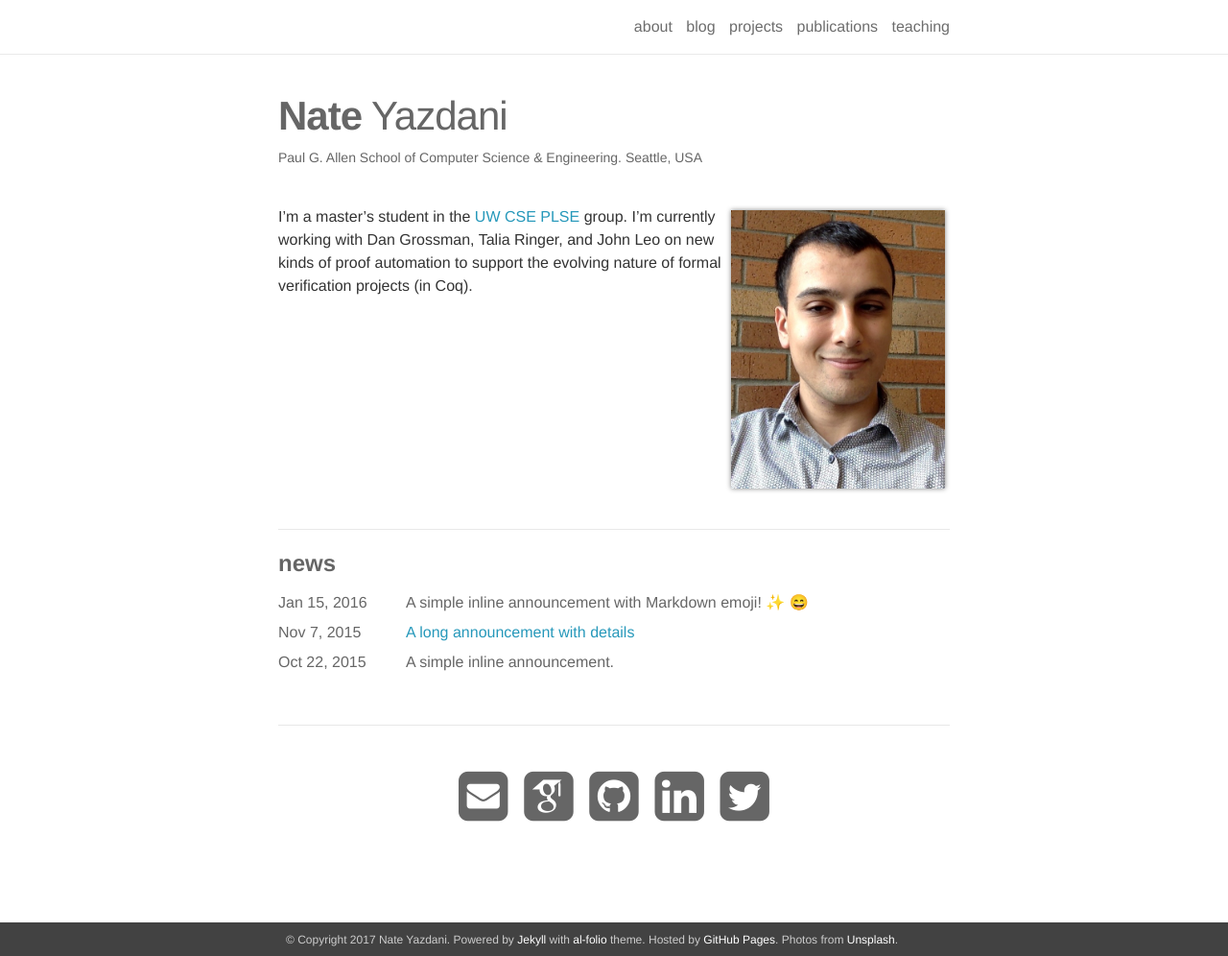
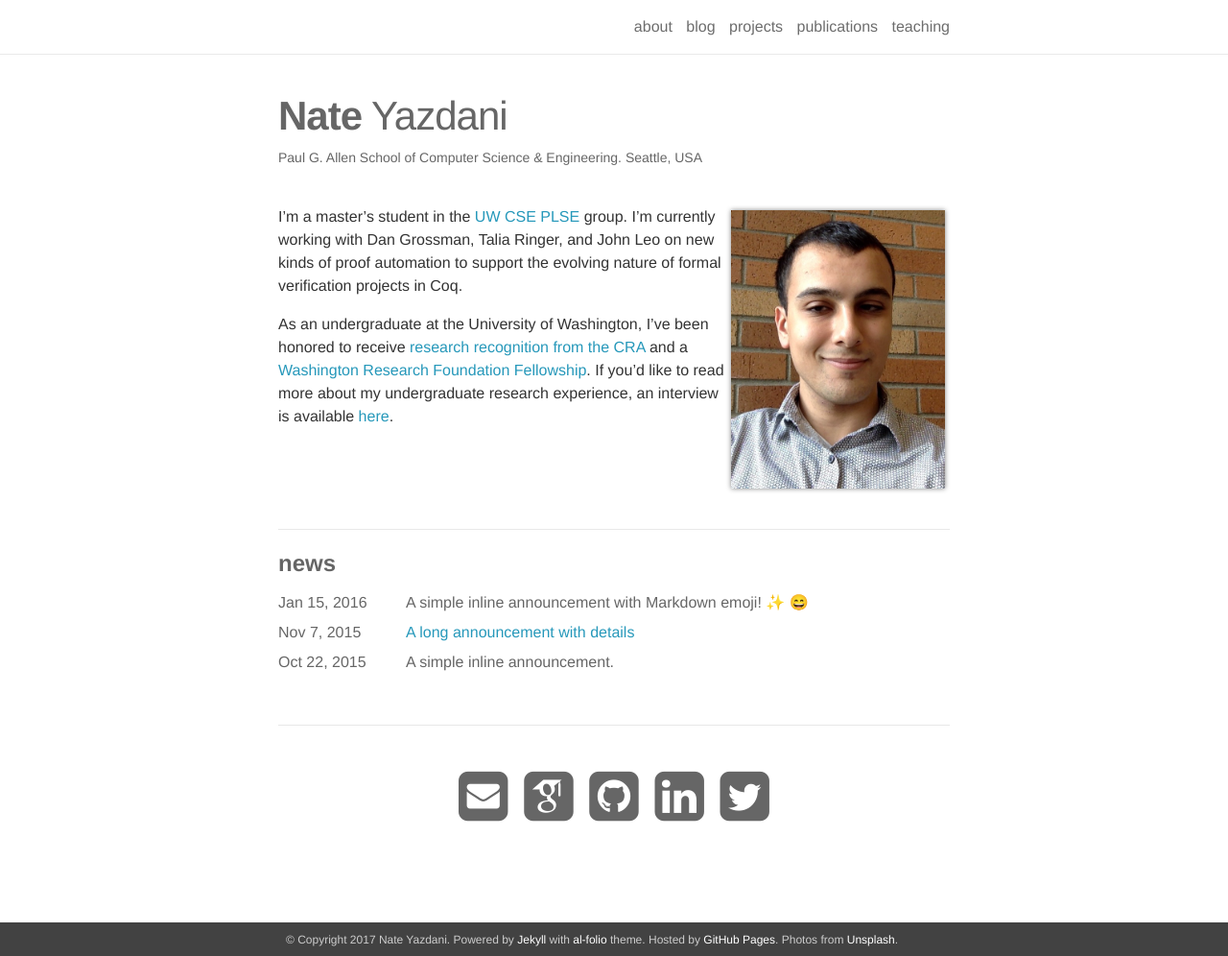
Before and after one commit to nateyazdani/nateyazdani.github.io, a Jekyll site: the page built from _pages/about.md, in a window 1280 px wide and 996 px high. Shown: the whole window at 96% size. Built offline with Jekyll 4.4.1, drawn with Linux system fonts in a browser that asks for light colours; nearby versions of some CDN libraries; emoji names are drawn with the system emoji font; some web fonts are replaced.

Commit message:
Update about page

```diff
--- a/_pages/about.md
+++ b/_pages/about.md
@@ -16,6 +16,6 @@
 social: true
 ---
 
-I'm a master's student in the [UW CSE](https://www.cs.washington.edu) [PLSE](http://uwplse.org) group. I'm currently
-working with Dan Grossman, Talia Ringer, and John Leo on new kinds of proof
-automation to support the evolving nature of formal verification projects (in Coq).
+I'm a master's student in the [UW CSE](https://www.cs.washington.edu) [PLSE](http://uwplse.org) group. I'm currently working with Dan Grossman, Talia Ringer, and John Leo on new kinds of proof automation to support the evolving nature of formal verification projects in Coq.
+
+As an undergraduate at the University of Washington, I've been honored to receive [research recognition from the CRA](https://news.cs.washington.edu/2016/12/13/uw-cse-undergraduates-recognized-as-outstanding-researchers-by-the-computing-research-association/) and a [Washington Research Foundation Fellowship](https://www.washington.edu/undergradresearch/students/funding/wrff/fellows/2016-17-wrf-fellows/). If you'd like to read more about my undergraduate research experience, an interview is available [here](https://news.cs.washington.edu/2017/02/10/uw-cse-undergrad-nate-yazdanis-love-of-research-plse-es-through-his-veins/).
```
